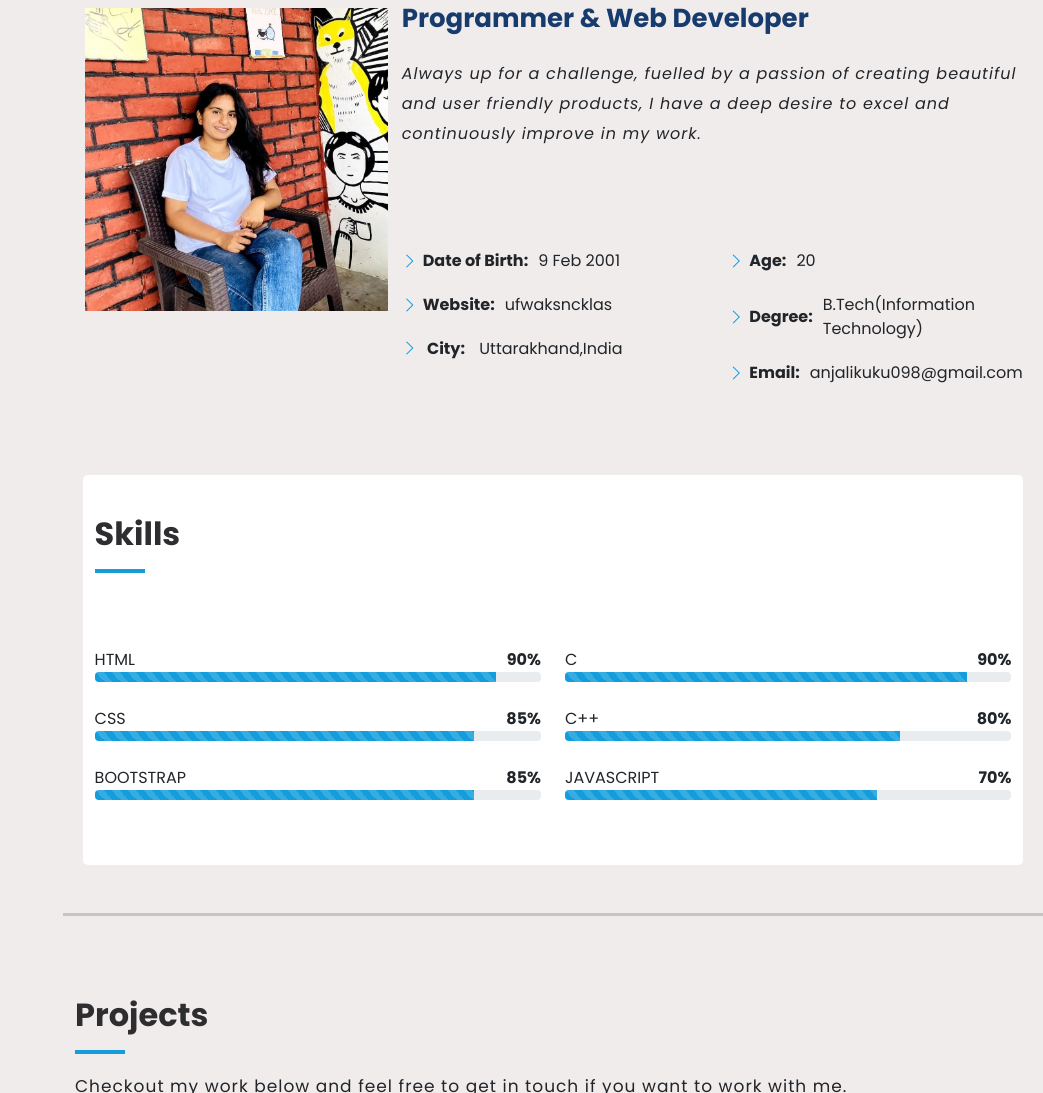
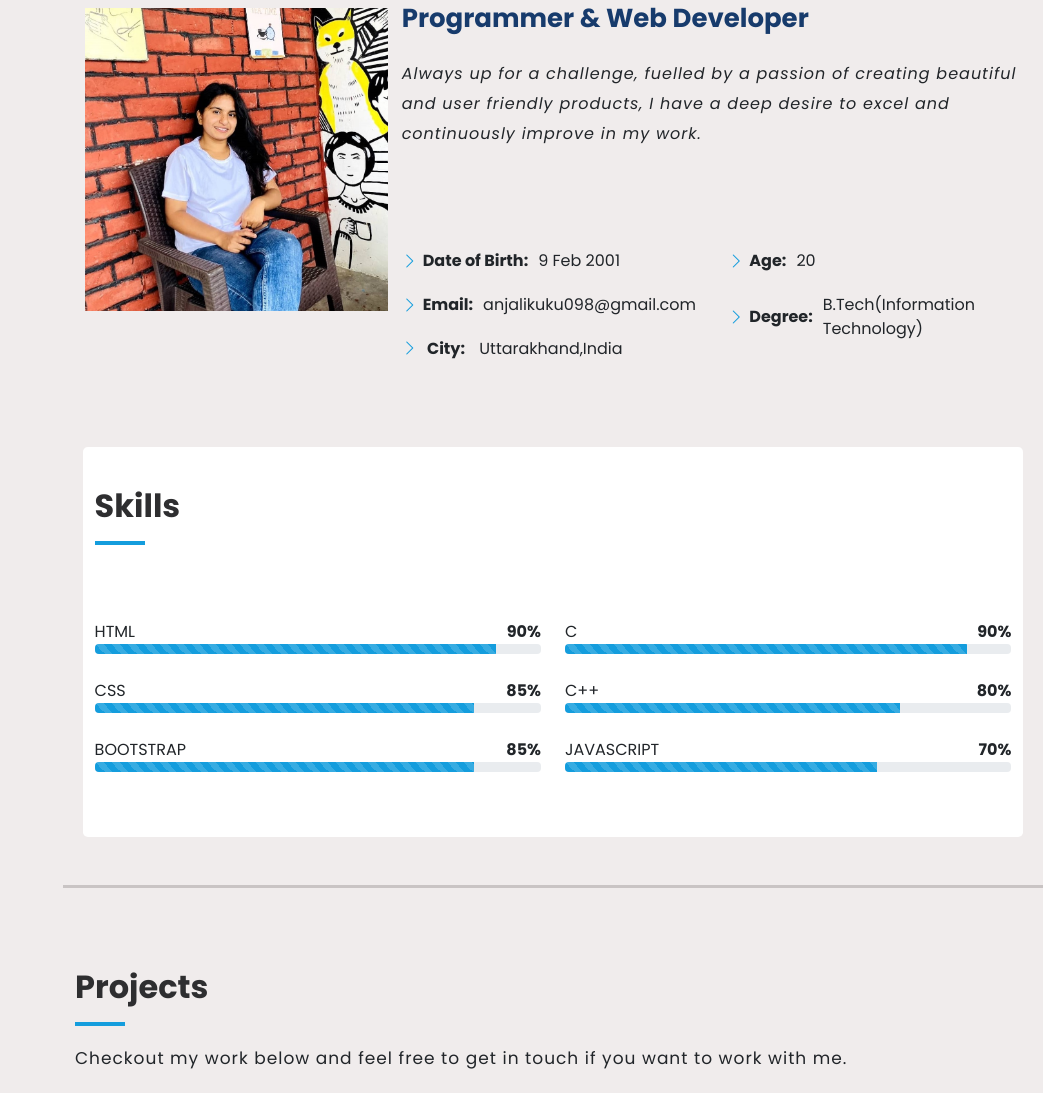
Before and after one commit to ANJALI-KUKRETI/My-Portfolio, a plain HTML site: page index.html in a window 1280 px wide. Shown: the part 1238-2331 px from the top of the page, without its empty margins (237-1280 px from the left). Drawn offline with nearby package versions, Linux system fonts and the light colour scheme.

Commit message:
Final commit

```diff
--- a/index.html
+++ b/index.html
@@ -189,7 +189,8 @@
                   </li>
                   <li>
                     <i class="bi bi-chevron-right"></i>
-                    <strong>Website:</strong> <span>ufwaksncklas</span>
+                    <strong>Email:</strong>
+                    <span>anjalikuku098@gmail.com</span>
                   </li>
 
                     <i class="bi bi-chevron-right"></i>
@@ -207,11 +208,7 @@
                     <i class="bi bi-chevron-right"></i>
                     <strong>Degree:</strong> <span>B.Tech(Information Technology)</span>
                   </li>
-                  <li>
-                    <i class="bi bi-chevron-right"></i>
-                    <strong>Email:</strong>
-                    <span>anjalikuku098@gmail.com</span>
-                  </li>
+
                 </ul>
               </div>
             </div>
@@ -477,6 +474,5 @@
       integrity="sha384-/bQdsTh/da6pkI1MST/rWKFNjaCP5gBSY4sEBT38Q/9RBh9AH40zEOg7Hlq2THRZ"
       crossorigin="anonymous"
     ></script>
-    <script src="index.js"></script>
   </body>
 </html>
```
Also changed, not shown: style.css (+0 -24 lines).
